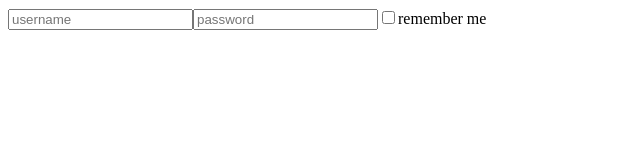
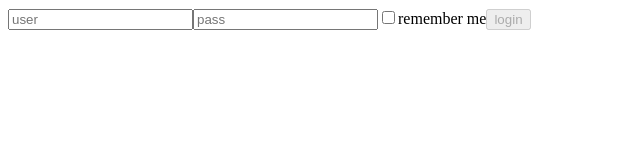
Before and after one commit to NDRXandrei/React-ex, a React (Create React App) app in the folder my-app/: page / in a window 1280 px wide. Shown: the top 160 px of the page, without its empty margins (0-640 px from the left). Built offline with nearby package versions, Linux system fonts and the light colour scheme.

Commit message:
aggiunto bottone

```diff
--- a/my-app/src/Login.js
+++ b/my-app/src/Login.js
@@ -1,13 +1,50 @@
 import React from "react";
 
 export class Login extends React.Component {
+  state = { username: "", password: "", disabled: true };
+
+  handleInputChange = (e) => {
+    const name = e.target.name;
+    const value = e.target.value;
+
+    this.setState({
+      [name]: value,
+    });
+  };
+
+  onLogin = (e) => {
+    alert("E' stato inserito un nome: " + this.state.username);
+  };
+
   render() {
     return (
       <div>
-        <input type="text" placeholder="username"></input>
-        <input type="password" placeholder="password"></input>
+        <input
+          type="text"
+          name="username"
+          placeholder="user"
+          value={this.state.username}
+          onChange={this.handleInputChange}
+        ></input>
+        <input
+          type="password"
+          name="password"
+          placeholder="pass"
+          value={this.state.password}
+          onChange={this.handleInputChange}
+        ></input>
         <input type="checkbox"></input>
         remember me
+        <button
+          disabled={
+            this.state.username !== "" && this.state.password !== ""
+              ? false
+              : true
+          }
+          onClick={this.onLogin}
+        >
+          login
+        </button>
       </div>
     );
   }
```
